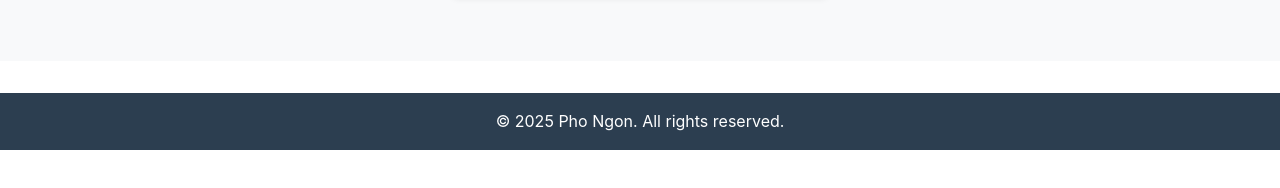
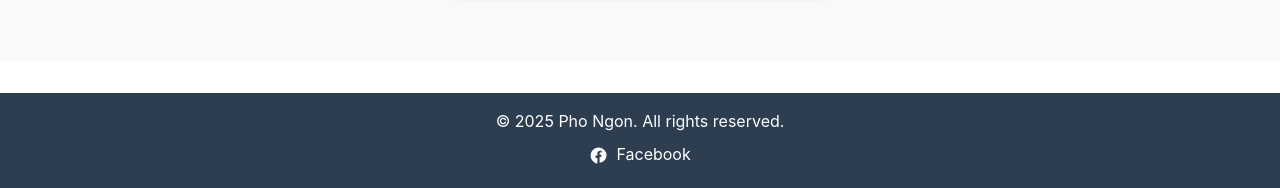
Before and after one commit to sorry182/restaurant, a plain HTML site: page index.html in a window 1280 px wide. Shown: the part 1531-1719 px from the top of the page. Before the commit the page ends 1681 px from the top, so only its background shows below. Drawn offline with Linux system fonts and the light colour scheme.

Commit message:
add facebook link

```diff
--- a/index.html
+++ b/index.html
@@ -162,6 +162,15 @@
     <footer class="footer">
         <div class="container">
             <p>&copy; <span id="footer-year"></span> Pho Ngon. All rights reserved.</p>
+            <p class="footer-social">
+                <a class="social-link" href="https://www.facebook.com/profile.php?id=61582595841479&mibextid=wwXIfr&rdid=iZwLN0azqB8v5yr6&share_url=https%3A%2F%2Fwww.facebook.com%2Fshare%2F1VmmtJ7mwk%2F%3Fmibextid%3DwwXIfr#" target="_blank" rel="noopener noreferrer" aria-label="Pho Ngon on Facebook">
+                    <!-- Facebook icon -->
+                    <svg class="social-icon" viewBox="0 0 24 24" aria-hidden="true" focusable="false">
+                        <path d="M22 12a10 10 0 1 0-11.5 9.9v-7h-2.2v-2.9h2.2V9.2c0-2.2 1.3-3.4 3.3-3.4.95 0 1.9.17 1.9.17v2.1h-1.07c-1.06 0-1.39.66-1.39 1.33v1.6h2.36l-.38 2.9h-1.98v7A10 10 0 0 0 22 12" />
+                    </svg>
+                    <span class="sr-only">Facebook</span>
+                </a>
+            </p>
         </div>
     </footer>
 
--- a/styles.css
+++ b/styles.css
@@ -321,6 +321,31 @@ body {
     outline-offset: 2px;
 }
 
+/* Footer social links */
+.footer-social {
+    margin-top: 0.5rem;
+}
+
+.social-link {
+    display: inline-flex;
+    align-items: center;
+    gap: 0.5rem;
+    color: #fff;
+    text-decoration: none;
+}
+
+.social-icon {
+    width: 1.2rem;
+    height: 1.2rem;
+    fill: currentColor;
+}
+
+.social-link:hover,
+.social-link:focus-visible {
+    color: #e9e9e9;
+    text-decoration: underline;
+}
+
 /* Footer */
 .footer {
     background-color: #2c3e50;
```
